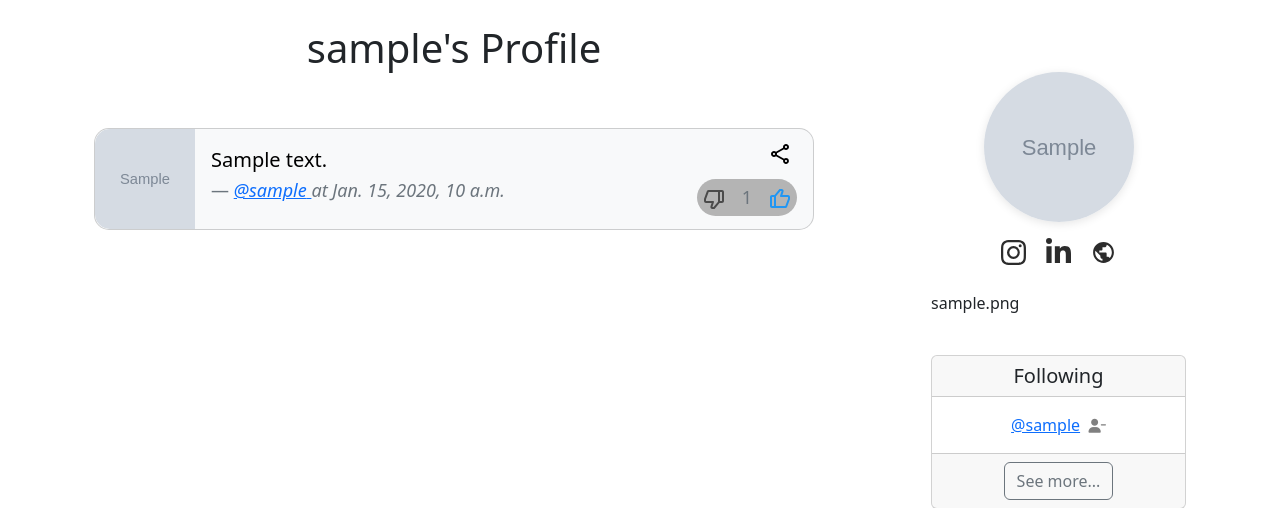
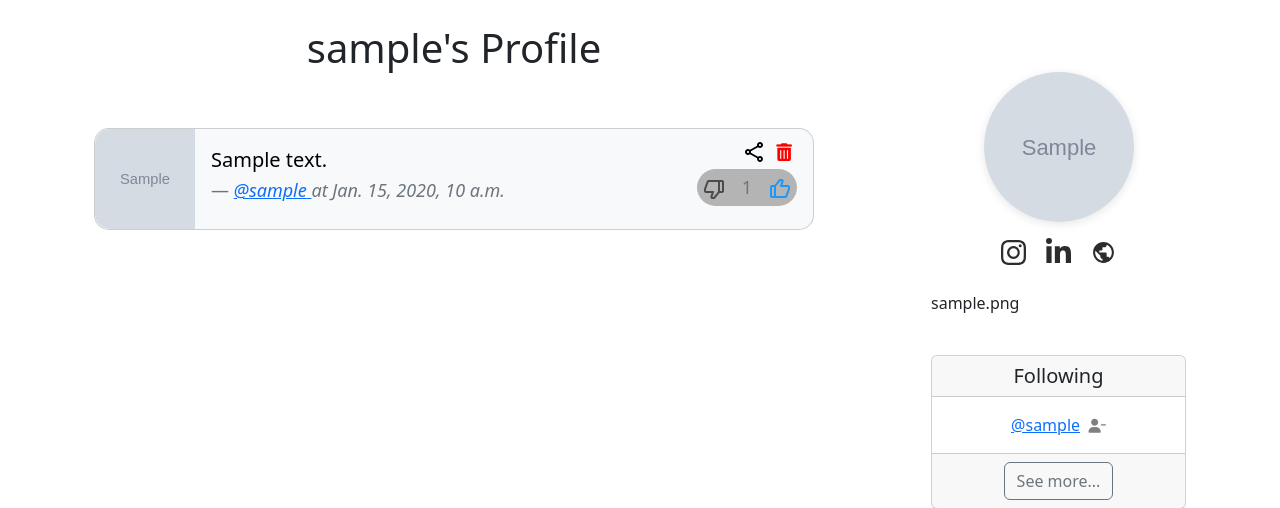
Before and after one commit to JayGaba/social-media-django, a Django app: page /profile/1 in a window 1280 px wide. Shown: the part 71-579 px from the top of the page. Run offline with Django 5.2, Linux system fonts and the light colour scheme; a user stored in the database is signed in; tables that the repository leaves empty hold one stand-in row (values such as "Sample post"); grey boxes marked "Sample" are stand-in pictures.

Commit message:
delete tweet

```diff
--- a/twitter/templates/profile.html
+++ b/twitter/templates/profile.html
@@ -42,31 +42,43 @@
                       </a>
                       <i>at {{ tweet.created_at }}</i>
                   </div>
-                  <div style="margin-top: -30px; margin-bottom: -10px;">
-                      <div style="margin-right: 5px; margin-top: -3px; margin-bottom: 6px; text-align: right;">
-
-                          <a href="{% url 'view_tweet' tweet.id %}">
-                              <div style="position: relative; display: inline-block; font-family: 'Arial', sans-serif; overflow: visible;">
+                  <div style="margin-top: -35px; ">
+                    <div style="margin-right: 5px; text-align: right;">
+                        <div style="display: flex; justify-content: flex-end; align-items: center; margin-bottom: 5px;">
+                            <a href="{% url 'view_tweet' tweet.id %}" style="display: flex; align-items: center; text-decoration: none;">
                                 <div
                                     style="display: flex; align-items: center; justify-content: center; color: white; cursor: pointer; transition: transform 0.3s ease; position: relative; z-index: 10; overflow: hidden;"
-                                      onmouseover=" this.style.transform='translateY(-4px) scale(1.03)';"
+                                    onmouseover="this.style.transform='translateY(-4px) scale(1.03)';"
                                     onmouseout="this.style.transform='translateY(0) scale(1)';"
                                     onmousedown="this.style.transform='translateY(-2px) scale(0.98)';"
                                     onmouseup="this.style.transform='translateY(-4px) scale(1.03)';"
                                 >
-
                                     <svg xmlns="http://www.w3.org/2000/svg" viewBox="0 0 24 24" width="24" height="24">
                                         <path d="M18 16.08c-.76 0-1.44.3-1.96.77L8.91 12.7c.05-.23.09-.46.09-.7s-.04-.47-.09-.7l7.05-4.11c.54.5 1.25.81 2.04.81 1.66 0 3-1.34 3-3s-1.34-3-3-3-3 1.34-3 3c0 .24.04.47.09.7L8.04 9.81C7.5 9.31 6.79 9 6 9c-1.66 0-3 1.34-3 3s1.34 3 3 3c.79 0 1.5-.31 2.04-.81l7.12 4.16c-.05.21-.08.43-.08.65 0 1.61 1.31 2.92 2.92 2.92s2.92-1.31 2.92-2.92c0-1.61-1.31-2.92-2.92-2.92zM18 4c.55 0 1 .45 1 1s-.45 1-1 1-1-.45-1-1 .45-1 1-1zM6 13c-.55 0-1-.45-1-1s.45-1 1-1 1 .45 1 1-.45 1-1 1zm12 7.02c-.55 0-1-.45-1-1s.45-1 1-1 1 .45 1 1-.45 1-1 1z"></path>
                                     </svg>
                                 </div>
+                            </a>
+
+                          {% if request.user.username == profile.user.username %}
+                          <a href="{% url 'delete_tweet' tweet.id %}" style="display: flex; align-items: center; text-decoration: none;">
+                            <div
+                              style="margin-left: 10px; display: flex; align-items: center; justify-content: center; color: white; cursor: pointer; transition: transform 0.3s ease; position: relative; z-index: 10; overflow: hidden;"
+                                    onmouseover="this.style.transform='translateY(-4px) scale(1.03)';"
+                                    onmouseout="this.style.transform='translateY(0) scale(1)';"
+                                    onmousedown="this.style.transform='translateY(-2px) scale(0.98)';"
+                                    onmouseup="this.style.transform='translateY(-4px) scale(1.03)';">
+                                <i class="fa-solid fa-trash-can" style="color: red; cursor: pointer;"></i>
+                            </div>
+                          </a>
+                          {% endif %}
 
                         </div>
-
-                          </a>
                     </div>
                       {% include 'components/like_dislike_widget.html' %}
                   </div>
                 </footer>
+
+
               </blockquote>
             </div>
           </div>
--- a/twitter/urls.py
+++ b/twitter/urls.py
@@ -15,4 +15,5 @@ urlpatterns = [
     path('view_tweet/<int:pk>', views.view_tweet, name="view_tweet"),
     path('unfollow/<int:pk>', views.unfollow, name="unfollow"),
     path('follow/<int:pk>', views.follow, name="follow"),
+    path('delete_tweet/<int:pk>', views.delete_tweet, name="delete_tweet"),
 ]
--- a/twitter/views.py
+++ b/twitter/views.py
@@ -166,3 +166,17 @@ def follow(request, pk):
         return redirect(request.META.get("HTTP_REFERER"))
     else:
         return handle_unauthenticated_request(request)
+
+def delete_tweet(request,pk):
+    if request.user.is_authenticated:
+        tweet = get_object_or_404(Tweet, id=pk)
+        if request.user.username == tweet.user.username:
+            tweet.delete()
+            messages.error(request, "Successfully deleted the tweet!")
+            return redirect(request.META.get("HTTP_REFERER"))
+        else:
+            messages.error(request, "You can only delete your own tweets!")
+            return redirect('home')
+
+    else:
+        return handle_unauthenticated_request(request)
```
Lines whose indentation alone changed are shown as unchanged.
